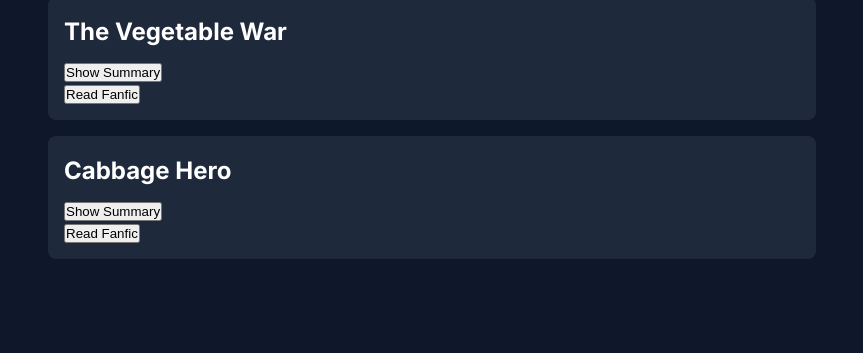
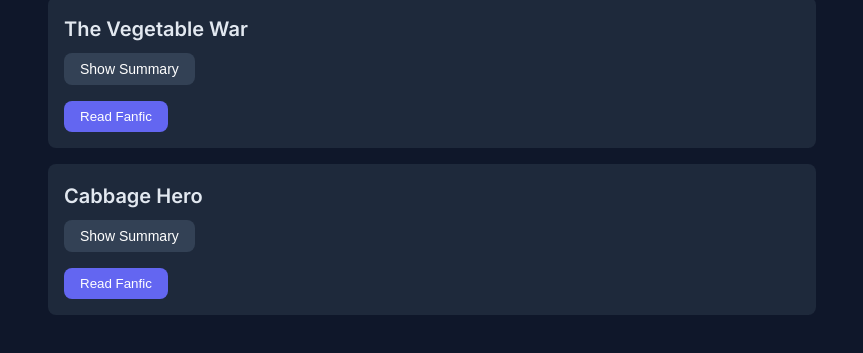
Before and after one commit to ganeshshetty77/QUIRKTALES, a website: page fanfics.html in a window 1280 px wide. Shown: the part 179-532 px from the top of the page, without its empty margins (208-1071 px from the left). Drawn offline with Linux system fonts and the light colour scheme.

Commit message:
Update fanfics.html

```diff
--- a/fanfics.html
+++ b/fanfics.html
@@ -62,17 +62,68 @@
             padding: 1rem;
             border-radius: 8px;
             margin-bottom: 1rem;
+            transition: transform 0.2s ease;
+        }
+        .fanfic-item:hover {
+            transform: translateY(-2px);
+            box-shadow: 0 4px 12px rgba(99, 102, 241, 0.2);
         }
         .fanfic-title {
             margin-bottom: 0.5rem;
+            font-size: 1.25rem;
+            font-weight: 600;
+            color: #e2e8f0;
         }
         .fanfic-summary {
             margin: 0.5rem 0;
             display: none;
+            color: #94a3b8;
+            line-height: 1.5;
+            padding: 0.5rem 0;
         }
         .fanfic-actions {
             display: flex;
             gap: 1rem;
+            margin-top: 1rem;
+        }
+        .toggle-summary {
+            background-color: #334155;
+            color: white;
+            border: none;
+            padding: 0.5rem 1rem;
+            border-radius: 0.5rem;
+            cursor: pointer;
+            font-size: 0.875rem;
+            transition: background-color 0.2s ease;
+        }
+        .toggle-summary:hover {
+            background-color: #475569;
+        }
+        .read-btn {
+            background-color: #6366f1;
+            color: white;
+            border: none;
+            padding: 0.5rem 1rem;
+            border-radius: 0.5rem;
+            cursor: pointer;
+            font-weight: 500;
+            transition: background-color 0.2s ease;
+        }
+        .read-btn:hover {
+            background-color: #4f46e5;
+        }
+        .loading {
+            text-align: center;
+            padding: 2rem;
+            color: #94a3b8;
+        }
+        .error {
+            text-align: center;
+            padding: 2rem;
+            color: #ef4444;
+            background-color: #1e293b;
+            border-radius: 8px;
+            margin: 1rem 0;
         }
     </style>
 </head>
@@ -85,35 +136,87 @@
     </header>
     <main class="container">
         <h1>Fanfic Library</h1>
-        <div id="fanficList"></div>
+        <div id="fanficList">
+            <div class="loading">Loading fanfics...</div>
+        </div>
     </main>
     <script>
+        // Fallback data in case JSON file fails to load
+        const fallbackFanfics = [
+            {
+                id: 0,
+                title: 'The Vegetable War',
+                summary: 'Carrot and Broccoli battle in the garden.',
+                chapters: [
+                    'Chapter 1: The sun rose over the garden...',
+                    'Chapter 2: Tensions grow between the vegetables...',
+                    'Chapter 3: Peace returns as the vegetables learn to coexist.'
+                ]
+            },
+            {
+                id: 1,
+                title: 'Cabbage Hero',
+                summary: 'A heroic cabbage saves the day.',
+                chapters: [
+                    'Chapter 1: A humble beginning for the cabbage hero.',
+                    'Chapter 2: The villainous rabbit appears.',
+                    'Chapter 3: Triumph of the cabbage hero.'
+                ]
+            }
+        ];
 
         async function loadLibrary() {
+            const list = document.getElementById('fanficList');
             let fanfics = [];
+
             try {
+                console.log('Attempting to fetch fanfics.json...');
                 const response = await fetch('fanfics.json');
-                if (!response.ok) throw new Error('HTTP error');
+
+                if (!response.ok) {
+                    throw new Error(`HTTP ${response.status}: ${response.statusText}`);
+                }
+
                 fanfics = await response.json();
+                console.log('Successfully loaded fanfics from JSON:', fanfics);
+
             } catch (err) {
                 console.error('Failed to load fanfics.json, using fallback data.', err);
                 fanfics = fallbackFanfics;
+
+                // Show a warning message
+                list.innerHTML = `
+                    <div class="error">
+                        <p><strong>Note:</strong> Could not load fanfics.json file. Using sample data instead.</p>
+                        <p>Error: ${err.message}</p>
+                    </div>
+                `;
             }
-            const list = document.getElementById('fanficList');
+
+            // Clear the loading message
+            if (fanfics.length > 0) {
+                list.innerHTML = '';
+            }
+
+            // Create fanfic items
             fanfics.forEach((fic) => {
                 const item = document.createElement('div');
                 item.className = 'fanfic-item';
                 item.innerHTML = `
-                    <h2 class="fanfic-title">${fic.title}</h2>
+                    <h2 class="fanfic-title">${escapeHtml(fic.title)}</h2>
                     <button class="toggle-summary">Show Summary</button>
-                    <p class="fanfic-summary">${fic.summary}</p>
+                    <p class="fanfic-summary">${escapeHtml(fic.summary)}</p>
                     <div class="fanfic-actions">
                         <button class="read-btn" data-id="${fic.id}">Read Fanfic</button>
                     </div>
                 `;
-                item.querySelector('.toggle-summary').addEventListener('click', (e) => {
-                    const summary = item.querySelector('.fanfic-summary');
-                    if (summary.style.display === 'none') {
+
+                // Add event listener for summary toggle
+                const toggleBtn = item.querySelector('.toggle-summary');
+                const summary = item.querySelector('.fanfic-summary');
+
+                toggleBtn.addEventListener('click', (e) => {
+                    if (summary.style.display === 'none' || summary.style.display === '') {
                         summary.style.display = 'block';
                         e.target.textContent = 'Hide Summary';
                     } else {
@@ -121,12 +224,35 @@
                         e.target.textContent = 'Show Summary';
                     }
                 });
-                item.querySelector('.read-btn').addEventListener('click', () => {
+
+                // Add event listener for read button
+                const readBtn = item.querySelector('.read-btn');
+                readBtn.addEventListener('click', () => {
                     window.location.href = `fanfic_reader.html?id=${fic.id}`;
                 });
+
                 list.appendChild(item);
             });
+
+            // If no fanfics were loaded, show an error
+            if (fanfics.length === 0) {
+                list.innerHTML = `
+                    <div class="error">
+                        <p>No fanfics available at the moment.</p>
+                        <p>Please try again later or check if the fanfics.json file exists.</p>
+                    </div>
+                `;
+            }
         }
+
+        // Helper function to escape HTML
+        function escapeHtml(text) {
+            const div = document.createElement('div');
+            div.textContent = text;
+            return div.innerHTML;
+        }
+
+        // Load library when page is ready
         document.addEventListener('DOMContentLoaded', loadLibrary);
     </script>
 </body>
```
